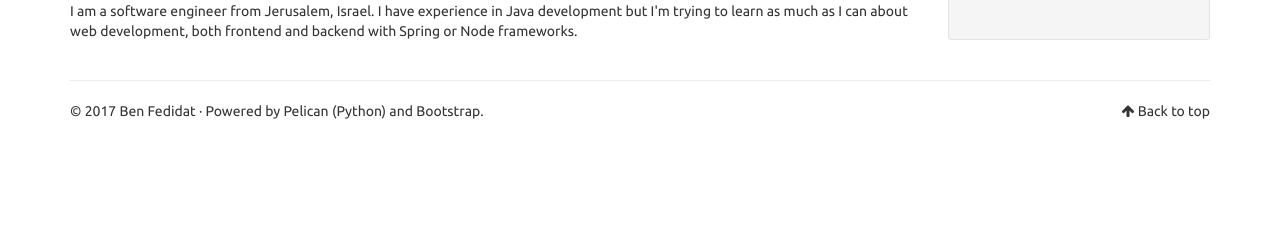
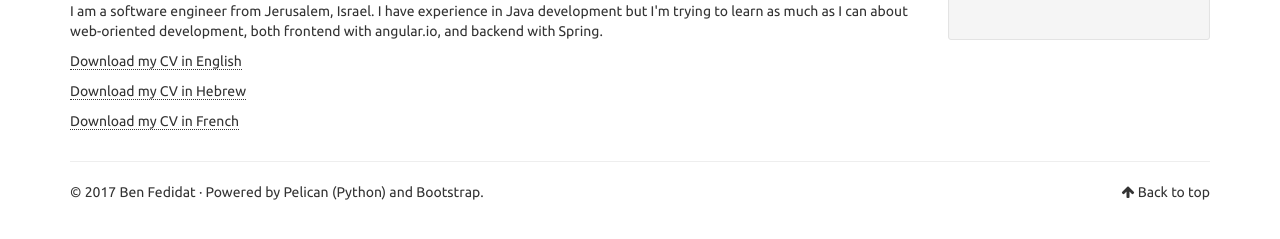
Before and after one commit to fedidat/fedidat.github.io, a plain HTML site: page pages/about.html in a window 1280 px wide. Shown: the part 199-438 px from the top of the page. Drawn offline with nearby package versions, Linux system fonts and the light colour scheme.

Commit message:
added cv

```diff
--- a/pages/about.html
+++ b/pages/about.html
@@ -13,13 +13,13 @@
 <link rel="canonical" href="/pages/about.html">
 
         <meta name="author" content="Ben Fedidat" />
-        <meta name="description" content="Hi! My name is Ben Fedidat. I am a software engineer from Jerusalem, Israel. I have experience in Java development but I&#39;m trying to learn as much as I can about web development, both frontend and backend with Spring or Node frameworks." />
+        <meta name="description" content="Hi! My name is Ben Fedidat. I am a software engineer from Jerusalem, Israel. I have experience in Java development but I&#39;m trying to learn as much as I can about web-oriented development, both frontend with angular.io, and backend with Spring. Download my CV in English Download my CV …" />
 
     <meta property="og:site_name" content="Ben's corner" />
     <meta property="og:type" content="article"/>
     <meta property="og:title" content="About"/>
     <meta property="og:url" content="/pages/about.html"/>
-    <meta property="og:description" content="Hi! My name is Ben Fedidat. I am a software engineer from Jerusalem, Israel. I have experience in Java development but I&#39;m trying to learn as much as I can about web development, both frontend and backend with Spring or Node frameworks." />
+    <meta property="og:description" content="Hi! My name is Ben Fedidat. I am a software engineer from Jerusalem, Israel. I have experience in Java development but I&#39;m trying to learn as much as I can about web-oriented development, both frontend with angular.io, and backend with Spring. Download my CV in English Download my CV …" />
 
 
 
@@ -229,8 +229,11 @@ Ben's corner            </a>
 <p>My name is Ben Fedidat.</p>
 <p>I am a software engineer from Jerusalem, Israel.
 I have experience in Java development but I'm trying to
-learn as much as I can about web development, both
-frontend and backend with Spring or Node frameworks.</p>
+learn as much as I can about web-oriented development, both
+frontend with angular.io, and backend with Spring.</p>
+<p><a class="reference external" href="/extra/CV_Benjamin_FEDIDAT_EN_02_2018.doc">Download my CV in English</a></p>
+<p><a class="reference external" href="/extra/CV_Benjamin_FEDIDAT_HE_02_2018.doc">Download my CV in Hebrew</a></p>
+<p><a class="reference external" href="/extra/CV_Benjamin_FEDIDAT_FR_02_2018.doc">Download my CV in French</a></p>
 
         </div>
     </section>
```
Also changed, not shown: 3 other files.
